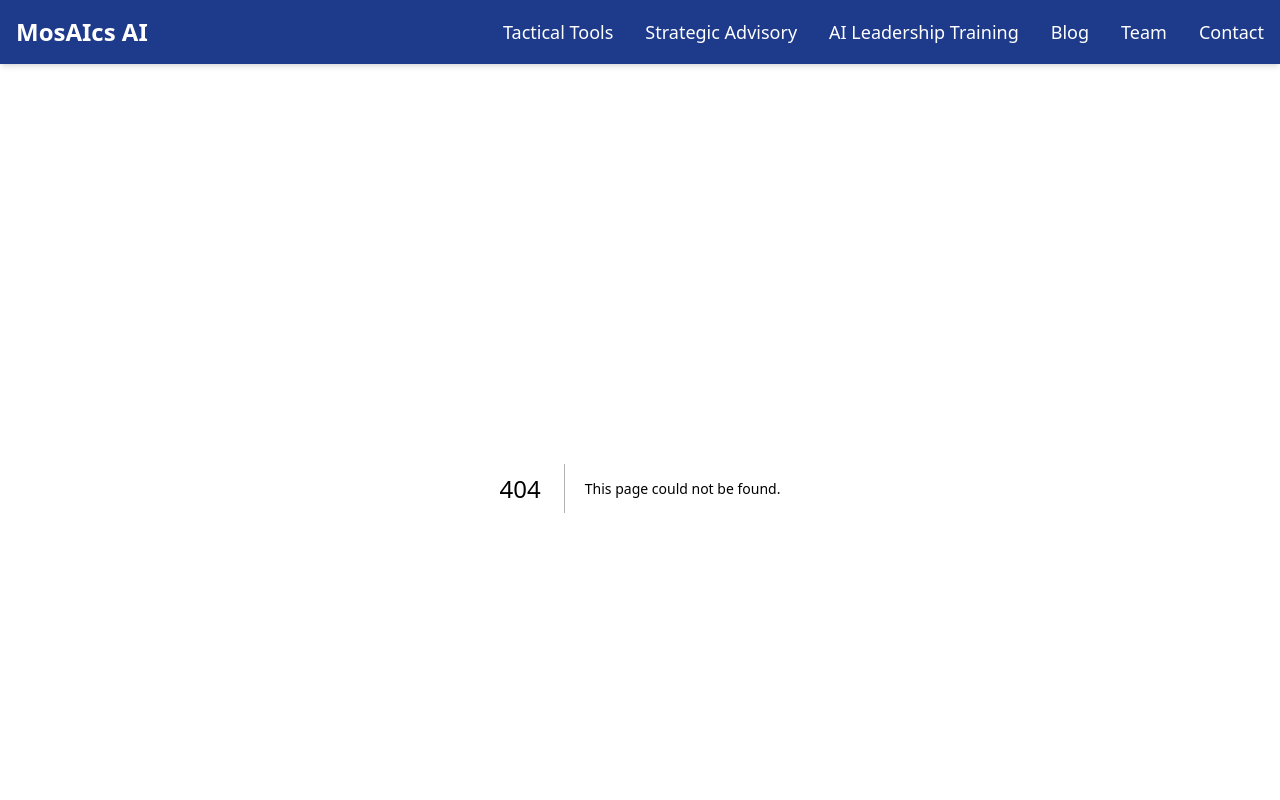
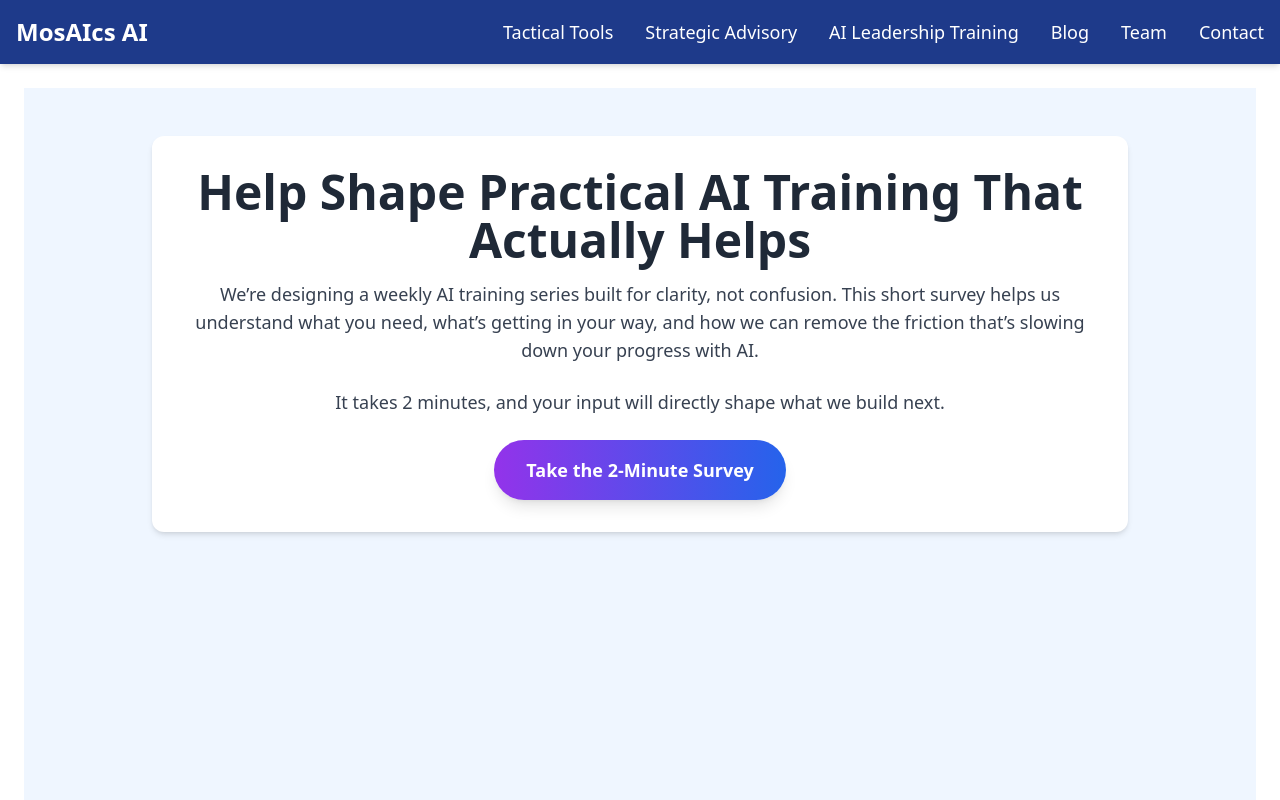
Before and after one commit to TalonAI/stratbot-site, a Next.js app: page /survey in a window 1280 px wide. Before the commit this address had no page. Shown: the top 800 px of the page. Built offline with nearby package versions, Linux system fonts and the light colour scheme.

Commit message:
Add AI Discovery Survey landing page with Tally link

```diff
--- /dev/null
+++ b/pages/survey.js
@@ -0,0 +1,35 @@
+// pages/survey.js
+
+import Link from 'next/link';
+
+export default function Survey() {
+  return (
+    <div className="bg-blue-50 text-gray-800">
+      <main className="min-h-screen px-6 py-12 max-w-5xl mx-auto">
+        <div className="text-center mb-12 shadow-md p-8 rounded-xl bg-white">
+          <h1 className="text-4xl sm:text-5xl font-extrabold mb-4">
+            Help Shape Practical AI Training That Actually Helps
+          </h1>
+          <p className="text-lg text-gray-700 mb-6">
+            We’re designing a weekly AI training series built for clarity, not confusion.
+            This short survey helps us understand what you need, what’s getting in your way,
+            and how we can remove the friction that’s slowing down your progress with AI.
+          </p>
+          <p className="text-lg text-gray-700 mb-6">
+            It takes 2 minutes, and your input will directly shape what we build next.
+          </p>
+          <div className="flex justify-center">
+            <a
+              href="https://tally.so/r/wM2A8A" // 🔁 Replace with your actual Tally URL
+              target="_blank"
+              rel="noopener noreferrer"
+              className="bg-gradient-to-r from-purple-600 to-blue-600 text-white px-8 py-4 rounded-full text-lg font-semibold shadow-lg hover:opacity-90"
+            >
+              Take the 2-Minute Survey
+            </a>
+          </div>
+        </div>
+      </main>
+    </div>
+  );
+}
```
